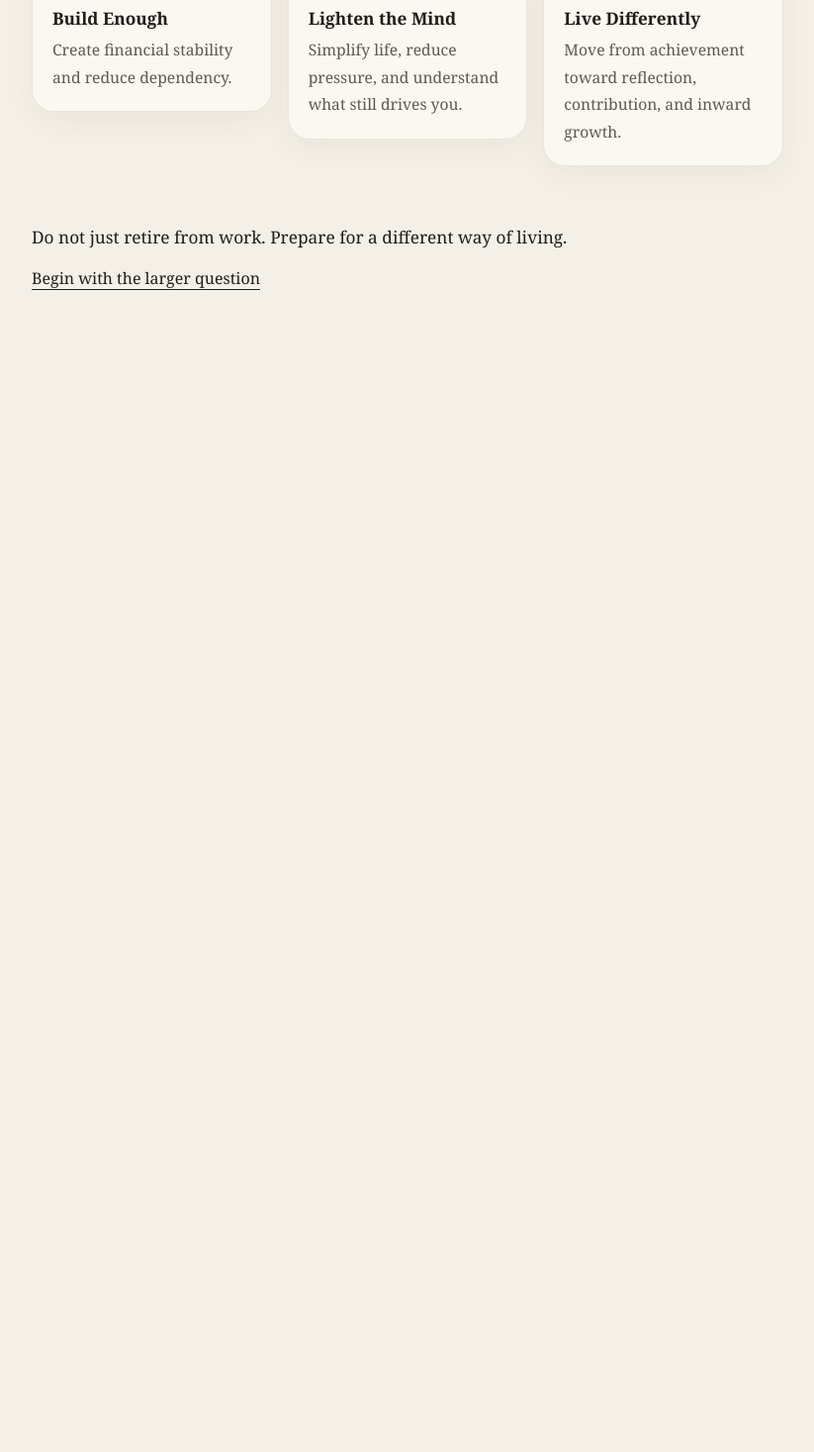
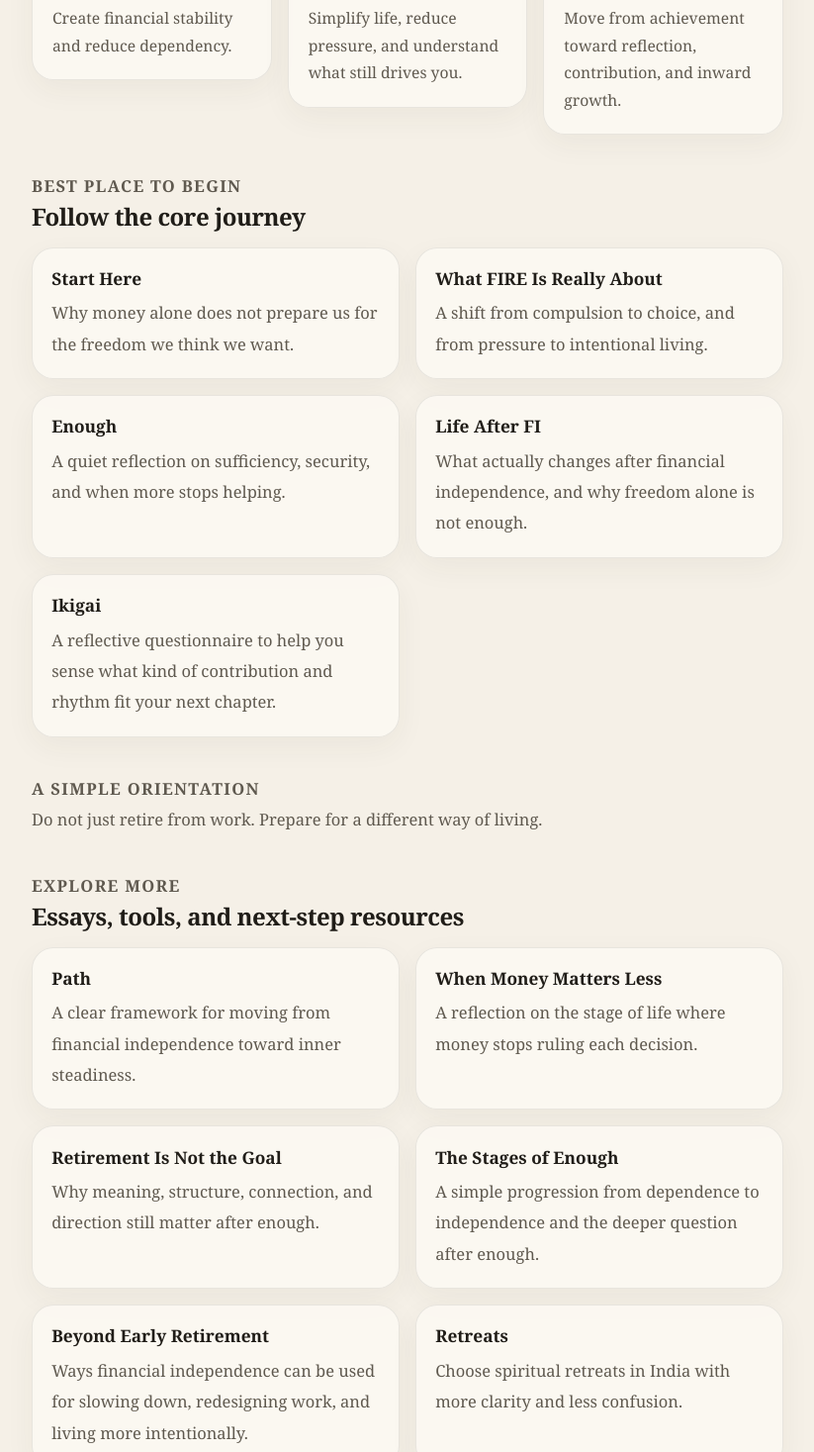
Before and after one commit to naveenniverthy/after-enough, a Next.js app: page / in a window 1280 px wide. Shown: the part 1280-2747 px from the top of the page at 99% size, without its empty margins (228-1051 px from the left). Before the commit the page ends 1718 px from the top, so only its background shows below. Built offline with nearby package versions, Linux system fonts and the light colour scheme.

Commit message:
updated homepage

```diff
--- a/app/page.jsx
+++ b/app/page.jsx
@@ -1,4 +1,5 @@
 import Link from "next/link";
+import ExploreCard from "../components/ExploreCard";
 import { stageGroups } from "./home-stage-data";
 
 export const metadata = {
@@ -11,6 +12,90 @@ export const metadata = {
     canonical: "/",
   },
 };
+
+const coreJourney = [
+  {
+    href: "/start-here",
+    title: "Start Here",
+    description:
+      "Why money alone does not prepare us for the freedom we think we want.",
+  },
+  {
+    href: "/what-fire-is-really-about",
+    title: "What FIRE Is Really About",
+    description:
+      "A shift from compulsion to choice, and from pressure to intentional living.",
+  },
+  {
+    href: "/how-much-is-enough",
+    title: "Enough",
+    description:
+      "A quiet reflection on sufficiency, security, and when more stops helping.",
+  },
+  {
+    href: "/life-after-financial-independence",
+    title: "Life After FI",
+    description:
+      "What actually changes after financial independence, and why freedom alone is not enough.",
+  },
+  {
+    href: "/ikigai",
+    title: "Ikigai",
+    description:
+      "A reflective questionnaire to help you sense what kind of contribution and rhythm fit your next chapter.",
+  },
+];
+
+const exploreMore = [
+  {
+    href: "/path",
+    title: "Path",
+    description:
+      "A clear framework for moving from financial independence toward inner steadiness.",
+  },
+  {
+    href: "/when-money-becomes-less-important",
+    title: "When Money Matters Less",
+    description:
+      "A reflection on the stage of life where money stops ruling each decision.",
+  },
+  {
+    href: "/why-retirement-is-not-the-real-goal",
+    title: "Retirement Is Not the Goal",
+    description:
+      "Why meaning, structure, connection, and direction still matter after enough.",
+  },
+  {
+    href: "/the-stages-of-enough",
+    title: "The Stages of Enough",
+    description:
+      "A simple progression from dependence to independence and the deeper question after enough.",
+  },
+  {
+    href: "/besides-retire-early",
+    title: "Beyond Early Retirement",
+    description:
+      "Ways financial independence can be used for slowing down, redesigning work, and living more intentionally.",
+  },
+  {
+    href: "/retreats",
+    title: "Retreats",
+    description:
+      "Choose spiritual retreats in India with more clarity and less confusion.",
+  },
+  {
+    href: "/fire-calculator",
+    title: "FIRE Calculator",
+    description:
+      "A plain-English tool for Lean FIRE, Barista FIRE, Coast FIRE, and more.",
+  },
+  {
+    href: "/about",
+    title: "About",
+    description:
+      "The quiet idea behind this project and the kind of transition it hopes to support.",
+  },
+];
 
 function ArrowLink({ href, children }) {
   return (
@@ -40,18 +125,17 @@ export default function HomePage() {
         </p>
 
         <p className="hero-copy">
-          This is a space for preparing for the second half of life with more
-          clarity, simplicity, and depth.
+          This site is for people who have achieved enough, or are moving
+          toward it, and are quietly asking a deeper question:
         </p>
 
         <p className="hero-copy">
-          It is for people who have achieved enough, but are quietly asking:
-          what now?
+          What kind of life becomes possible when money matters less?
         </p>
 
         <div className="hero-actions">
           <ArrowLink href="/start-here">Start here</ArrowLink>
-          <ArrowLink href="/ikigai">Find what to do next</ArrowLink>
+          <ArrowLink href="/ikigai">Explore Ikigai</ArrowLink>
         </div>
       </section>
 
@@ -86,12 +170,54 @@ export default function HomePage() {
         </div>
       </section>
 
-      <section className="closing-note">
-        <p>
+      <section className="content-block">
+        <p className="eyebrow">Best place to begin</p>
+        <h2>Follow the core journey</h2>
+
+        <div className="explore-grid">
+          {coreJourney.map((item) => (
+            <ExploreCard
+              key={item.href}
+              href={item.href}
+              title={item.title}
+              description={item.description}
+            />
+          ))}
+        </div>
+      </section>
+
+      <section className="content-block">
+        <p className="eyebrow">A simple orientation</p>
+        <p className="hero-copy">
           Do not just retire from work. Prepare for a different way of living.
         </p>
+      </section>
+
+      <section className="content-block">
+        <p className="eyebrow">Explore more</p>
+        <h2>Essays, tools, and next-step resources</h2>
+
+        <div className="explore-grid">
+          {exploreMore.map((item) => (
+            <ExploreCard
+              key={item.href}
+              href={item.href}
+              title={item.title}
+              description={item.description}
+            />
+          ))}
+        </div>
+      </section>
+
+      <section className="closing-note">
+        <p className="eyebrow">Begin with the larger question</p>
+        <p>
+          Financial independence can remove one kind of pressure. It does not
+          answer what your life is for. That is the question this site is built
+          around.
+        </p>
         <Link href="/start-here" className="closing-link">
-          Begin with the larger question
+          Begin now
         </Link>
       </section>
     </main>
```
